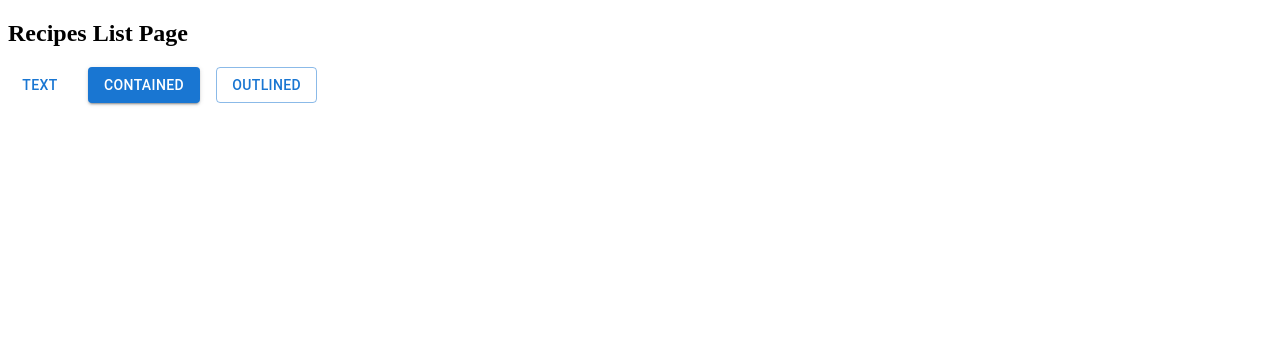
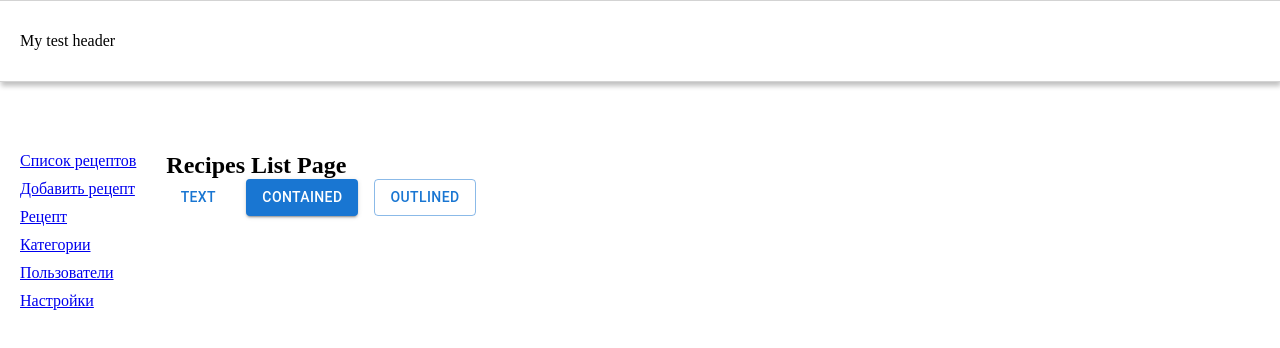
Before and after one commit to eugene-lophitsky/food-recipes-client, a React (Vite) app: page / in a window 1280 px wide. Shown: the top 348 px of the page. Built offline with nearby package versions, Linux system fonts and the light colour scheme.

Commit message:
add layout, header, change navigation

```diff
--- a/src/app/ui/App.css
+++ b/src/app/ui/App.css
@@ -0,0 +1,4 @@
+* {
+    padding: 0;
+    margin: 0;
+}
--- a/src/app/ui/App.jsx
+++ b/src/app/ui/App.jsx
@@ -1,6 +1,7 @@
 import "./App.css";
 import { BrowserRouter, Route, Routes } from "react-router";
 import routes from "../routes/routes.jsx";
+import Layout from "./Layout.jsx";
 
 function App() {
   return (
@@ -8,7 +9,7 @@ function App() {
       <Routes>
         {routes.map((route) => {
           return (
-            <Route key={route.path} path={route.path} element={route.element} />
+              <Route key={route.path} path={route.path} element={<Layout>{route.element}</Layout>} />
           );
         })}
       </Routes>
--- /dev/null
+++ b/src/app/ui/Layout.jsx
@@ -0,0 +1,17 @@
+import { Navigation } from "../../widgets/navigation/ui/index.js";
+import styles from "./Layout.module.css";
+import { Header } from "../../widgets/header/ui/index.js";
+
+const Layout = ({ children }) => {
+  return (
+    <>
+      <Header />
+      <div className={styles.container}>
+        <Navigation />
+        {children}
+      </div>
+    </>
+  );
+};
+
+export default Layout;
--- /dev/null
+++ b/src/app/ui/Layout.module.css
@@ -0,0 +1,5 @@
+.container {
+    display: flex;
+    gap: 30px;
+    padding: 0 20px;
+}
--- /dev/null
+++ b/src/widgets/header/ui/Header.jsx
@@ -0,0 +1,38 @@
+import React, {useState} from "react";
+import Box from "@mui/material/Box";
+import Drawer from '@mui/material/Drawer';
+import Button from '@mui/material/Button';
+import List from '@mui/material/List';
+import Divider from '@mui/material/Divider';
+import ListItem from '@mui/material/ListItem';
+import ListItemButton from '@mui/material/ListItemButton';
+import ListItemIcon from '@mui/material/ListItemIcon';
+import ListItemText from '@mui/material/ListItemText';
+import styles from "./Header.module.css";
+import {styled} from "@mui/material";
+
+export default function Header () {
+    const[openPanel, setOpenPanel] = useState(false);
+
+    const sideBarDrawer = (newOpen) => () => {
+        setOpenPanel(newOpen);
+    };
+
+    const LinksList = (
+        <Box sx={{width: 250}} role="presentation" onClick={sideBarDrawer(false)}>
+            <List>
+                <ListItem disablePadding>
+                    <ListItemButton>
+
+                        <ListItemText primary={"Page1"} />
+                    </ListItemButton>
+                </ListItem>
+            </List>
+        </Box>
+    )
+    return (
+        <header className={styles.header}>
+                My test header
+        </header>
+    )
+}
--- /dev/null
+++ b/src/widgets/header/ui/Header.module.css
@@ -0,0 +1,11 @@
+.header {
+    display: flex;
+    align-items: center;
+    height: 80px;
+    background-color: white;
+    border-top: 1px solid lightgray;
+    border-bottom: 1px solid lightgray;
+    box-shadow: 1px 4px 5px silver;
+    padding: 0 20px;
+    margin-bottom: 70px;
+}
--- /dev/null
+++ b/src/widgets/header/ui/index.js
@@ -0,0 +1 @@
+export {default as Header} from "./Header.jsx";
--- a/src/widgets/navigation/ui/Navigation.jsx
+++ b/src/widgets/navigation/ui/Navigation.jsx
@@ -1,5 +1,16 @@
+import { NavLink } from "react-router";
+import styles from "./Navigation.module.css";
+
 const Navigation = () => {
-  return <div>Navigation</div>;
+  return (
+    <div className={styles.container}>
+      <NavLink to="/">Список рецептов</NavLink>
+      <NavLink to="/add-recipe">Добавить рецепт</NavLink>
+      <NavLink to="/recipe">Рецепт</NavLink>
+      <NavLink to="/categories">Категории</NavLink>
+      <NavLink to="/users">Пользователи</NavLink>
+      <NavLink to="/settings">Настройки</NavLink>
+    </div>
+  );
 };
-
 export default Navigation;
--- /dev/null
+++ b/src/widgets/navigation/ui/Navigation.module.css
@@ -0,0 +1,5 @@
+.container {
+    display: flex;
+    flex-direction: column;
+    gap: 10px;
+}
```
